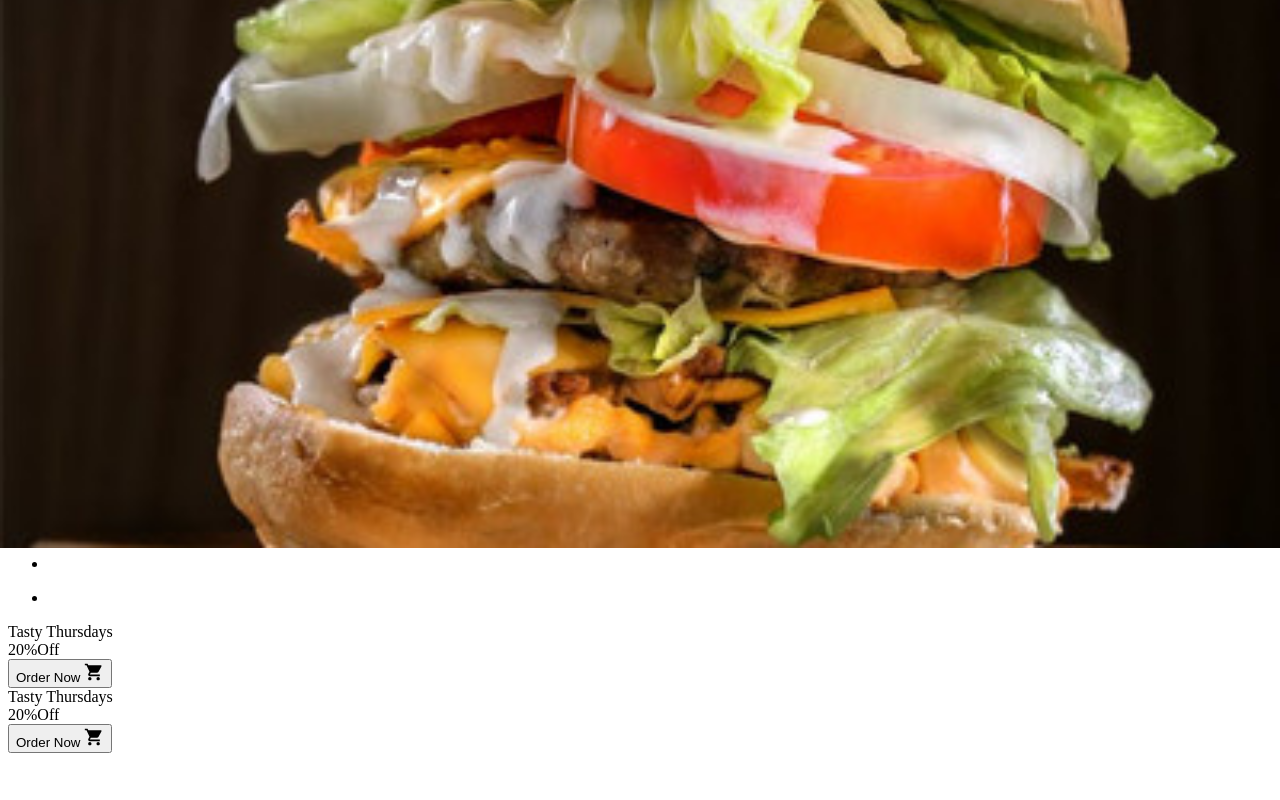
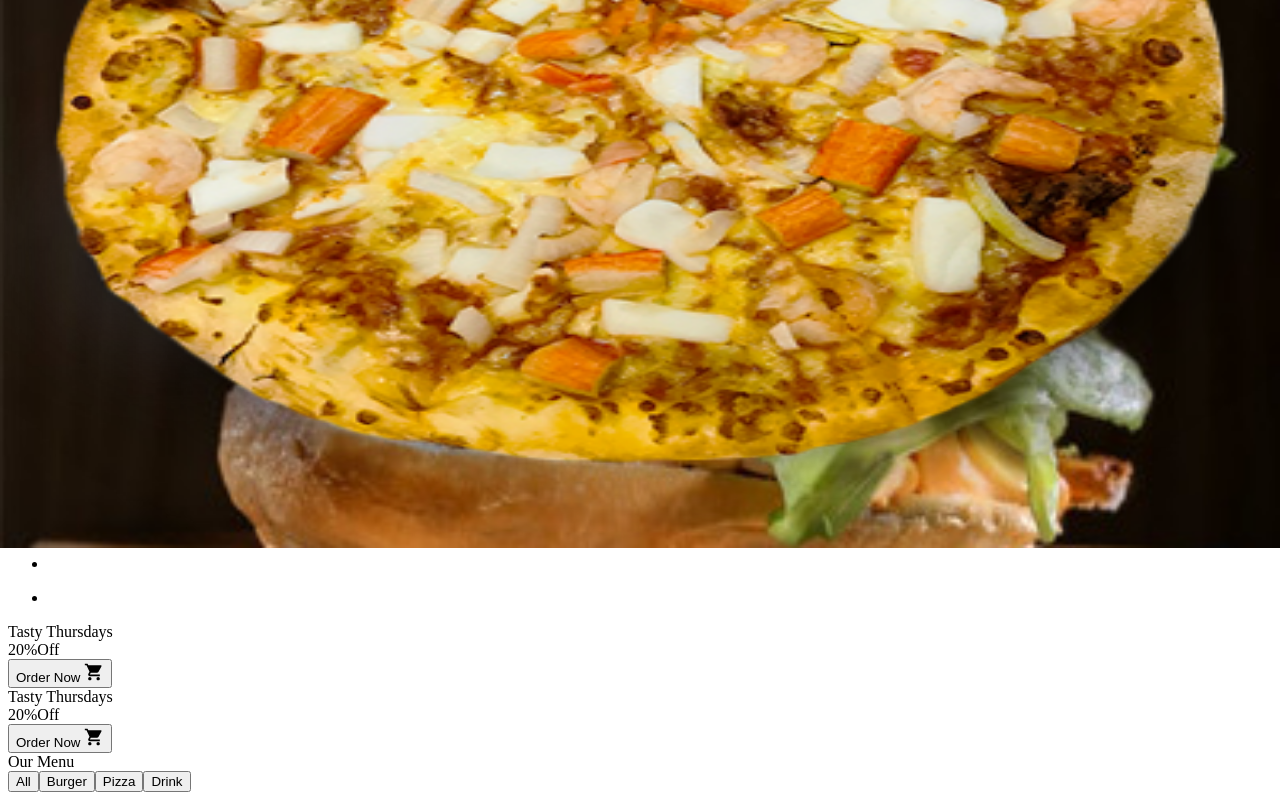
Before and after one commit to mehmettas1/order-eats-react-project, a Next.js app: page /home in a window 1280 px wide. Shown: the part 252-1052 px from the top of the page. Before the commit the page ends 1013 px from the top, so only its background shows below. Built offline with nearby package versions, Linux system fonts and the light colour scheme.

Commit message:
menuitem

```diff
--- /dev/null
+++ b/components/product/MenuItem.jsx
@@ -0,0 +1,14 @@
+import Image from 'next/image'
+import React from 'react'
+
+const MenuItem = () => {
+  return (
+<div className="">
+    <div className="relative w-40 h-40 ">
+        <Image src="/images/f1.png" alt='' layout='fill'/>
+    </div>
+</div>
+  )
+}
+
+export default MenuItem
--- /dev/null
+++ b/components/product/MenuWrapper.jsx
@@ -0,0 +1,22 @@
+import Title from '../ui/Title'
+import MenuItem from './MenuItem'
+
+const MenuWrapper = () => {
+  return (
+    <div className="container mx-auto flex flex-col items-center justify-center mb-16">
+        <Title className="text-[40px]">Our Menu</Title>
+        <div className="mt-10">
+            <button className='px-7 py-2 rounded-3xl text-white bg-secondary'>All</button>
+            <button className='px-7 py-2 rounded-3xl  '>Burger</button>
+            <button className='px-7 py-2 rounded-3xl  '>Pizza</button>
+            <button className='px-7 py-2 rounded-3xl  '>Drink</button>
+
+        </div>
+        <div className="mt-8">
+            <MenuItem/>
+        </div>
+    </div>
+  )
+}
+
+export default MenuWrapper
--- a/pages/home/index.jsx
+++ b/pages/home/index.jsx
@@ -1,3 +1,4 @@
+import MenuWrapper from "@/components/product/MenuWrapper";
 import Campaigns from "../../components/Campaigns";
 import Carousel from "../../components/Carousel";
 
@@ -8,6 +9,7 @@ const Index = () => {
     <div>
 <Carousel/>
 <Campaigns/>
+<MenuWrapper/>
     </div>
   );
 };
```
